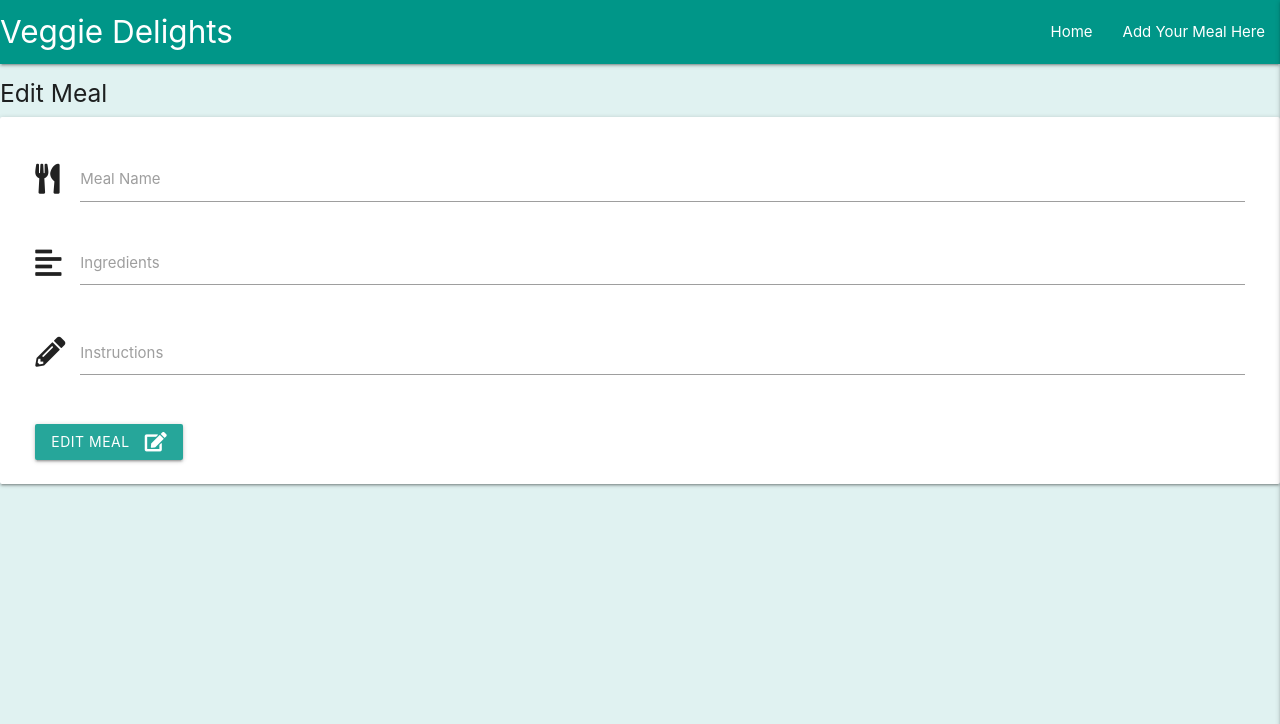
After one commit to phillrutherford/veggie-delights, a Flask app: template templates/edit_meal.html in a window 1280 px wide. The commit adds this page. Shown: the top 724 px of the page. Run offline with Flask 2, Linux system fonts and the light colour scheme; the template is opened without the code that fills it, so the values that code supplies are empty; some libraries are stand-ins or nearby versions.

Commit message:
inserted edit button function

```diff
--- a/app.py
+++ b/app.py
@@ -42,6 +42,14 @@ def add_meal():
     meals = mongo.db.meals.find().sort("meal_name", 1)
     return render_template("add_meal.html", meals=meals)
 
+@app.route("/edit_meal/<meals_id>", methods=["GET", "POST"])
+def edit_meal(meals_id):
+    meals = mongo.db.meals.find_one({"_id": ObjectId(meals_id)})
+    meals = mongo.db.meals.find().sort("meal_name", 1)
+    return render_template("edit_meal.html", meals=meals)
+
+
+
 if __name__ == "__main__":
     app.run(host=os.environ.get("IP"),
             port=int(os.environ.get("PORT")),
--- /dev/null
+++ b/templates/edit_meal.html
@@ -0,0 +1,42 @@
+{% extends "base.html" %}
+{% block content %}
+
+    <h5>Edit Meal</h5>
+
+
+    <div class="row card-panel">
+        <form class="col s12" method="POST" action="{{ url_for('edit_meal', meals_id=meals._id)}}">
+            <div class="row">
+
+                <!--meal name-->
+                <div class="input-field col s12">
+                    <i class="fas fa-utensils prefix"></i>
+                    <input id="meal_name" name="meal_name" type="text" class="validate" required>
+                    <label for="meal_name">Meal Name</label>
+                </div>
+
+                <!-- Ingredients-->
+                <div class="input-field col s12">
+                    <i class="fas fa-align-left prefix"></i>
+                    <textarea id="ingredients" name="ingredients" class="materialize-textarea"></textarea>
+                    <label for="ingredients">Ingredients</label>
+                </div>
+
+                <!--Instructions-->
+                <div class="input-field col s12">
+                    <i class="fas fa-pencil-alt prefix"></i>
+                    <textarea id="instructions" name="instructions" class="materialize-textarea"></textarea>
+                    <label for="instructions">Instructions</label>
+                </div>
+            </div>
+            <!--submit button-->
+                <button class="btn waves-effect waves-light" type="submit">Edit Meal
+                    <i class="material-icons right fas fa-edit"></i></i>
+                </button>
+
+        </form>
+    </div>
+
+
+
+{% endblock %}
--- a/templates/meals.html
+++ b/templates/meals.html
@@ -7,8 +7,8 @@
             <div class="collapsible-header teal lighten-2 white-text">
                 <i class="fas fa-caret-right"></i>
                 {{ meals.name }}
-                <a class="waves-effect waves-light btn-small">Edit</a>
-                <a class="waves-effect waves-light btn-small">Done</a>
+                <a href="{{url_for('edit_meal', meals_id=meals._id)}}" class="waves-effect waves-light btn-small yellow">Edit</a>
+                <a href="{{url_for('edit_meal', meals_id=meals._id)}}" class="waves-effect waves-light btn-small green">Done</a>
             </div>
             <div class="collapsible-body">
                 <strong>Ingredients</strong> {{ meals.ingredients }} <br>
```
